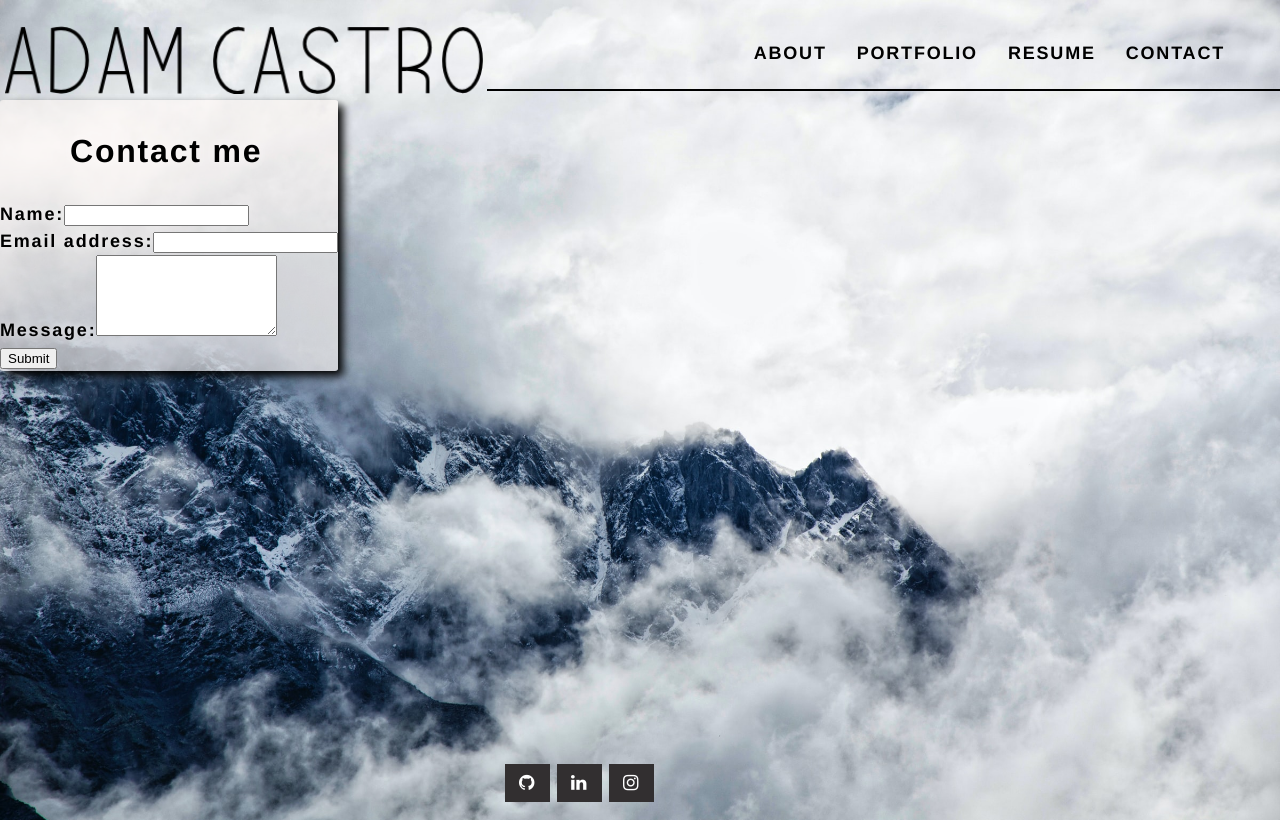
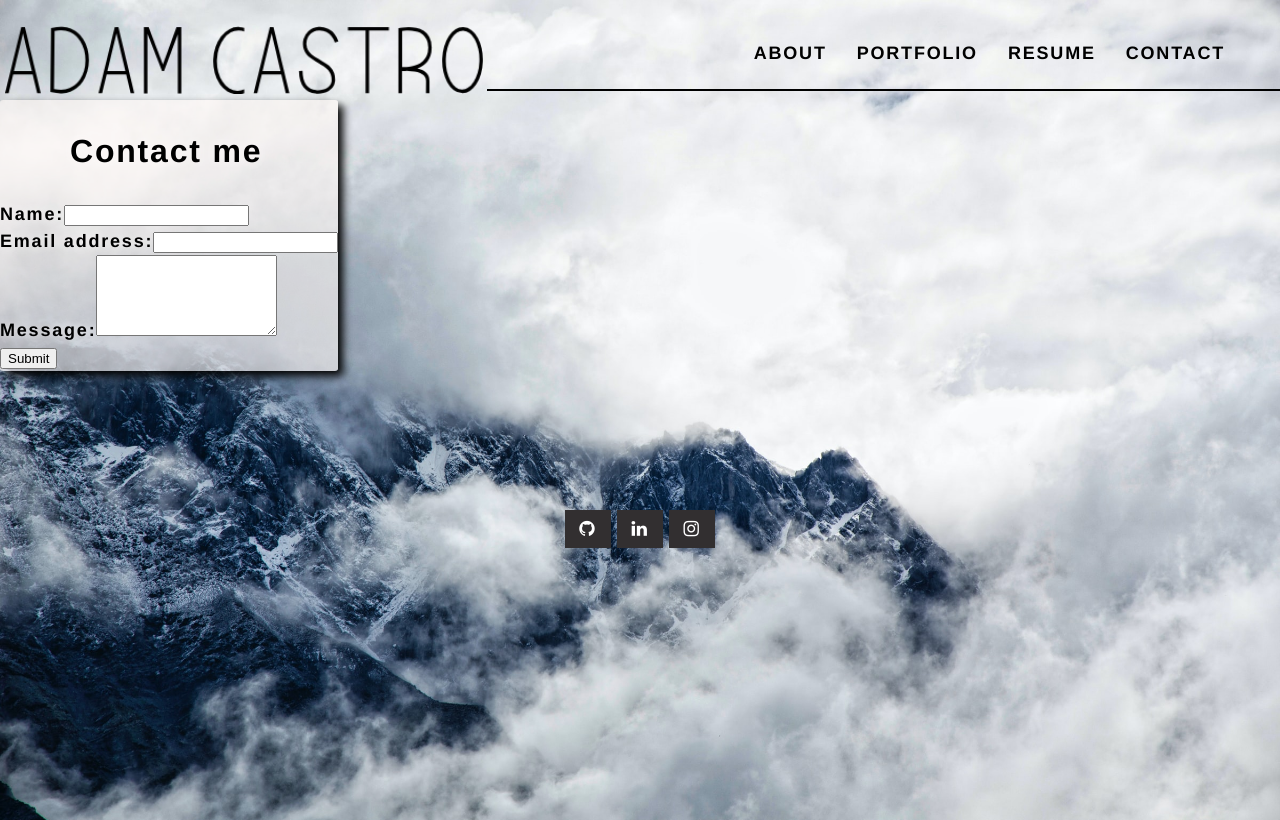
Before and after one commit to avc0021/portfolio-ac, a React (Create React App) app: page /contact in a window 1280 px wide. Built offline with nearby package versions, Linux system fonts and the light colour scheme.

Commit message:
fixed icons in footer

```diff
--- a/src/components/Footer/index.js
+++ b/src/components/Footer/index.js
@@ -2,7 +2,7 @@ import React from "react";
 
 function Footer() {
   return (
-    <section className="footer">
+    <section className="footer" style={{textAlign:"center"}}>
       <div className="footer-social-icons">
         <ul className="social-icons">
           <li>
--- a/src/index.css
+++ b/src/index.css
@@ -110,12 +110,10 @@ img {
   float: left;
 }
 
-.footer {
-  align-items: center;
-  position: absolute;
-  padding: 10px 10px 0px 10px;
-  bottom: 0;
-  width: 100%;
+footer {
+  margin-top: 100px;
+
+
 }
 
 .my-2 {
@@ -223,6 +221,9 @@ h4 {
 .social-icon {
   color: #fff;
 }
+.social-icons {
+  padding: 400px 0 0 0;
+}
 ul.social-icons {
   margin-top: 10px;
 }
@@ -230,6 +231,7 @@ ul.social-icons {
   vertical-align: top;
   display: inline;
   height: 100px;
+
 }
 .social-icons a {
   color: #fff;
```
